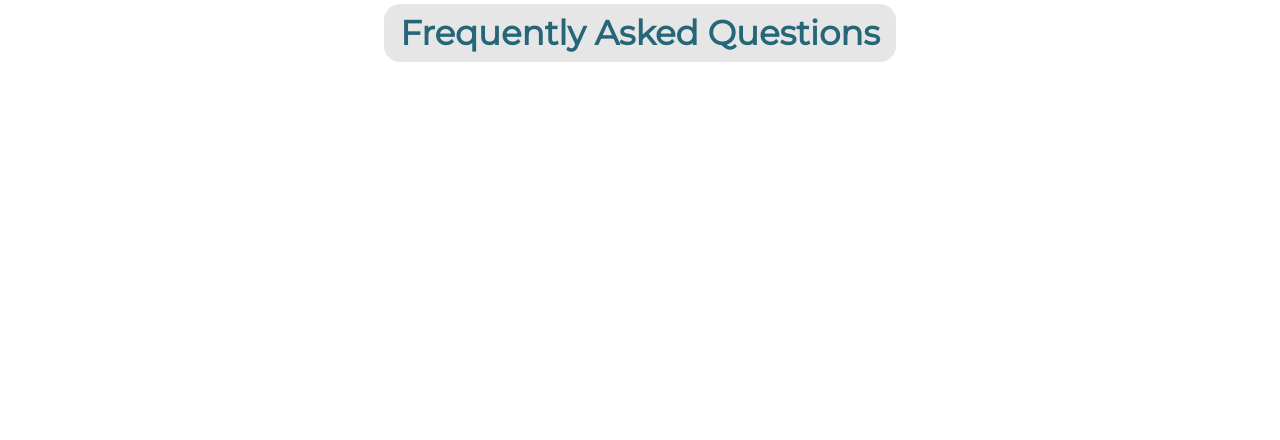
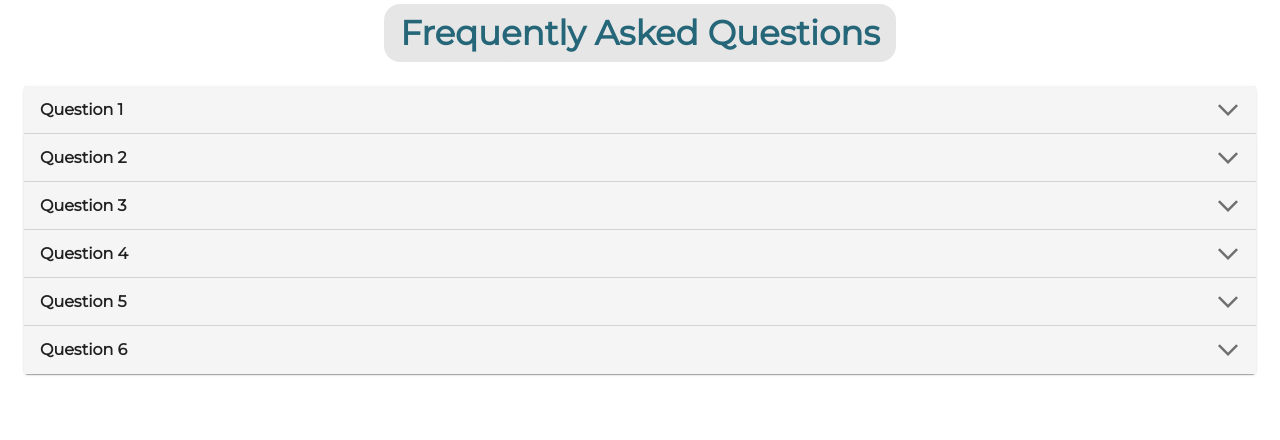
Before and after one commit to rafirm29/najait-express, a React (Create React App) app: page /aboutus in a window 1280 px wide. Shown: the part 1628-2068 px from the top of the page. Built offline with nearby package versions, Linux system fonts and the light colour scheme.

Commit message:
Added FaQ section in about us

```diff
--- a/src/components/aboutus/sections/Faq.js
+++ b/src/components/aboutus/sections/Faq.js
@@ -1,17 +1,113 @@
-import { Grid } from '@mui/material';
-import React from 'react';
+import {
+  Grid,
+  Accordion,
+  AccordionSummary,
+  AccordionDetails,
+  Typography,
+  Box,
+} from '@mui/material';
+import ArrowForwardIosSharpIcon from '@mui/icons-material/ArrowForwardIosSharp';
+import React, { useState } from 'react';
 import SectionTitle from '../SectionTitle';
 
+const faqList = [
+  {
+    question: 'Question 1',
+    answer: `Lorem ipsum dolor sit amet, consectetur adipiscing elit.
+  Suspendisse malesuada lacus ex, sit amet blandit leo lobortis
+  eget. Lorem ipsum dolor sit amet, consectetur adipiscing elit.
+  Suspendisse malesuada lacus ex, sit amet blandit leo lobortis
+  eget.`,
+  },
+  {
+    question: 'Question 2',
+    answer: `Lorem ipsum dolor sit amet, consectetur adipiscing elit.
+  Suspendisse malesuada lacus ex, sit amet blandit leo lobortis
+  eget. Lorem ipsum dolor sit amet, consectetur adipiscing elit.
+  Suspendisse malesuada lacus ex, sit amet blandit leo lobortis
+  eget.`,
+  },
+  {
+    question: 'Question 3',
+    answer: `Lorem ipsum dolor sit amet, consectetur adipiscing elit.
+  Suspendisse malesuada lacus ex, sit amet blandit leo lobortis
+  eget. Lorem ipsum dolor sit amet, consectetur adipiscing elit.
+  Suspendisse malesuada lacus ex, sit amet blandit leo lobortis
+  eget.`,
+  },
+  {
+    question: 'Question 4',
+    answer: `Lorem ipsum dolor sit amet, consectetur adipiscing elit.
+  Suspendisse malesuada lacus ex, sit amet blandit leo lobortis
+  eget. Lorem ipsum dolor sit amet, consectetur adipiscing elit.
+  Suspendisse malesuada lacus ex, sit amet blandit leo lobortis
+  eget.`,
+  },
+  {
+    question: 'Question 5',
+    answer: `Lorem ipsum dolor sit amet, consectetur adipiscing elit.
+  Suspendisse malesuada lacus ex, sit amet blandit leo lobortis
+  eget. Lorem ipsum dolor sit amet, consectetur adipiscing elit.
+  Suspendisse malesuada lacus ex, sit amet blandit leo lobortis
+  eget.`,
+  },
+  {
+    question: 'Question 6',
+    answer: `Lorem ipsum dolor sit amet, consectetur adipiscing elit.
+  Suspendisse malesuada lacus ex, sit amet blandit leo lobortis
+  eget. Lorem ipsum dolor sit amet, consectetur adipiscing elit.
+  Suspendisse malesuada lacus ex, sit amet blandit leo lobortis
+  eget.`,
+  },
+];
+
 const Faq = () => {
+  const [expanded, setExpanded] = useState(false);
+  const handleChange = (panel) => (event, newExpanded) => {
+    setExpanded(newExpanded ? panel : false);
+  };
+
+  let panel = 0;
   return (
     <Grid
       sx={{
         display: 'flex',
-        justifyContent: 'center',
-        height: '100vh',
+        flexDirection: 'column',
+        alignItems: 'center',
+        minHeight: '100vh',
       }}
     >
       <SectionTitle text="Frequently Asked Questions" dark={true} />
+      <Box p={2} m={1}>
+        {faqList.map((faq) => {
+          panel++;
+          const currentPanel = 'panel' + panel;
+          return (
+            <Accordion
+              expanded={expanded === currentPanel}
+              onChange={handleChange(currentPanel)}
+            >
+              <AccordionSummary
+                expandIcon={
+                  <ArrowForwardIosSharpIcon
+                    sx={{ transform: 'rotate(90deg)' }}
+                  />
+                }
+                aria-controls={currentPanel + 'd-content'}
+                id={currentPanel + 'd-header'}
+                sx={{
+                  backgroundColor: '#F5F5F5',
+                }}
+              >
+                <Typography fontWeight="bold">{faq.question}</Typography>
+              </AccordionSummary>
+              <AccordionDetails>
+                <Typography>{faq.answer}</Typography>
+              </AccordionDetails>
+            </Accordion>
+          );
+        })}
+      </Box>
     </Grid>
   );
 };
```
